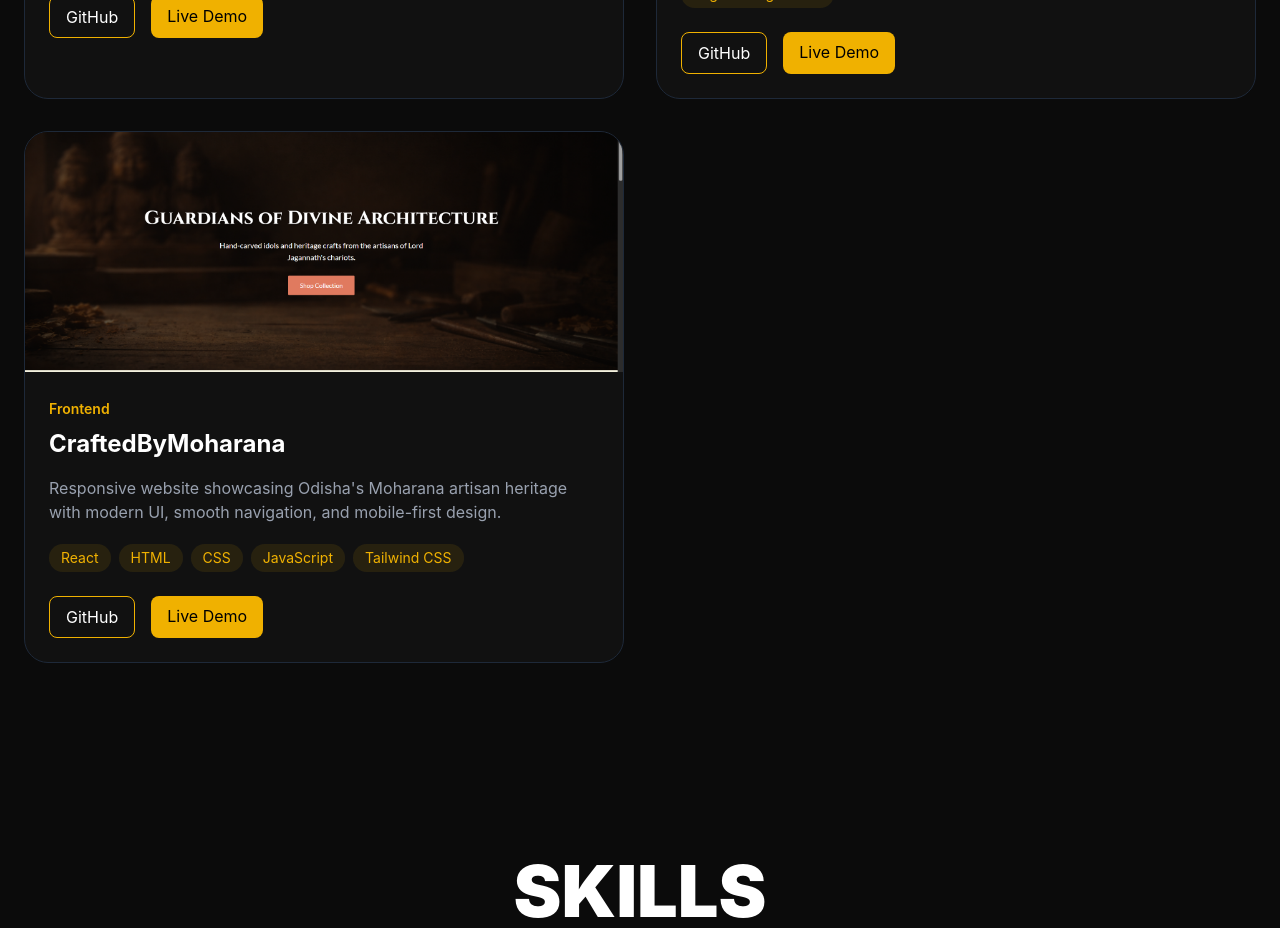
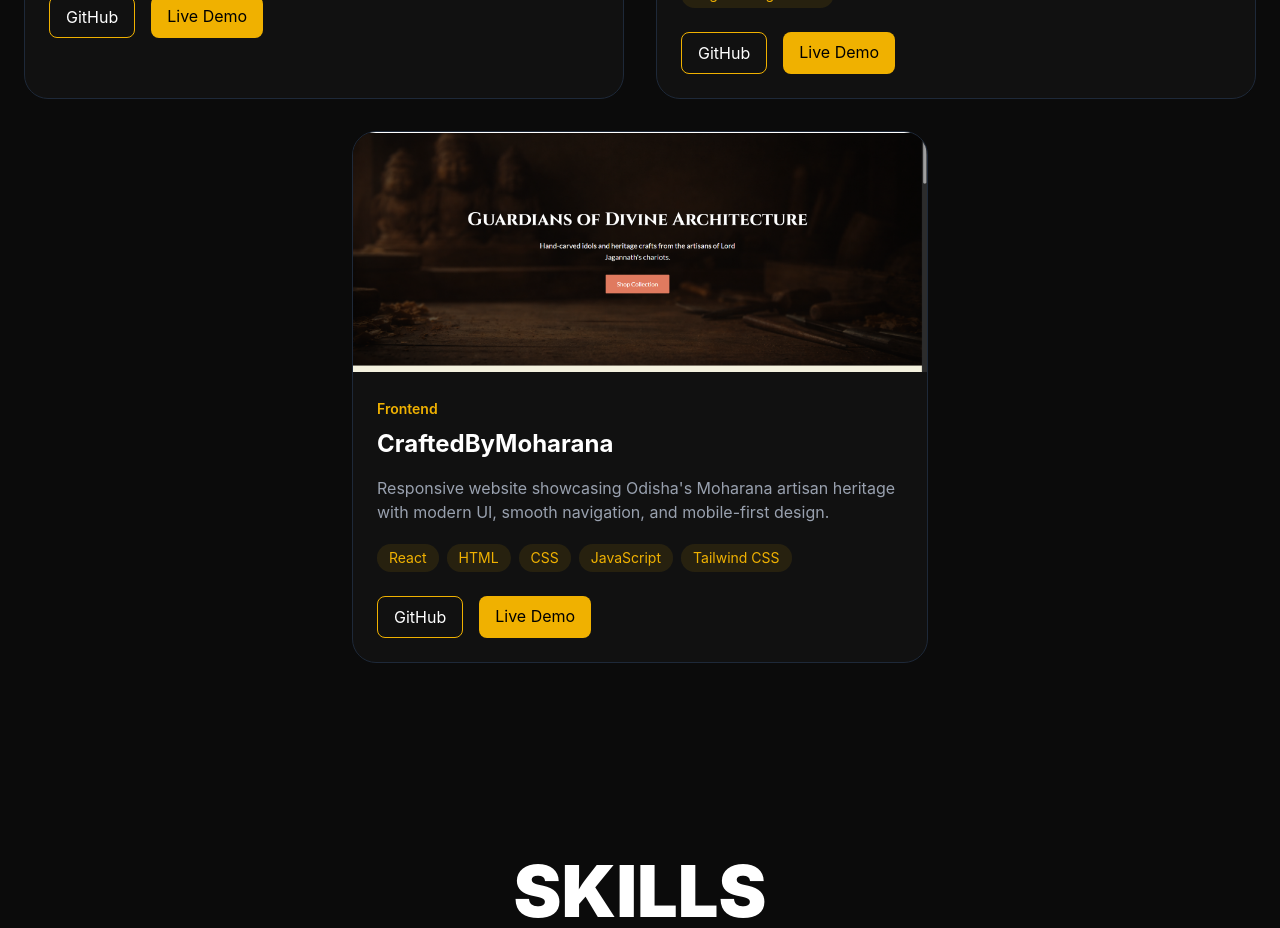
Before and after one commit to MoharanaSudhanshu/portfolio, a React (Vite) app: page / in a window 1280 px wide. Shown: the part 3040-3968 px from the top of the page. Built offline with nearby package versions, Linux system fonts and the light colour scheme.

Commit message:
changing the alignment of projects

```diff
--- a/src/components/Projects.jsx
+++ b/src/components/Projects.jsx
@@ -21,24 +21,29 @@ function Projects() {
 
         {/* Projects Grid */}
         <div className="grid md:grid-cols-2 gap-8">
-          {projects.map((project) => (
+          {projects.map((project, index) => (
             <motion.div
               key={project.title}
               whileHover={{
                 y: -12,
                 scale: 1.03,
               }}
-              className="
-              group
-                bg-[#111]
+              className={`
+                group
+              bg-[#111]
                 border
-                border-gray-800
+              border-gray-800
                 rounded-3xl
                 overflow-hidden
-                hover:border-yellow-500/40
+              hover:border-yellow-500/40
                 transition-all
                 duration-300
-              "
+              ${
+                  projects.length % 2 !== 0 && index === projects.length - 1
+                  ? "md:col-span-2 md:max-w-xl md:mx-auto"
+                  : ""
+                }
+            `}
             >
               <img
                 src={project.image}
```
